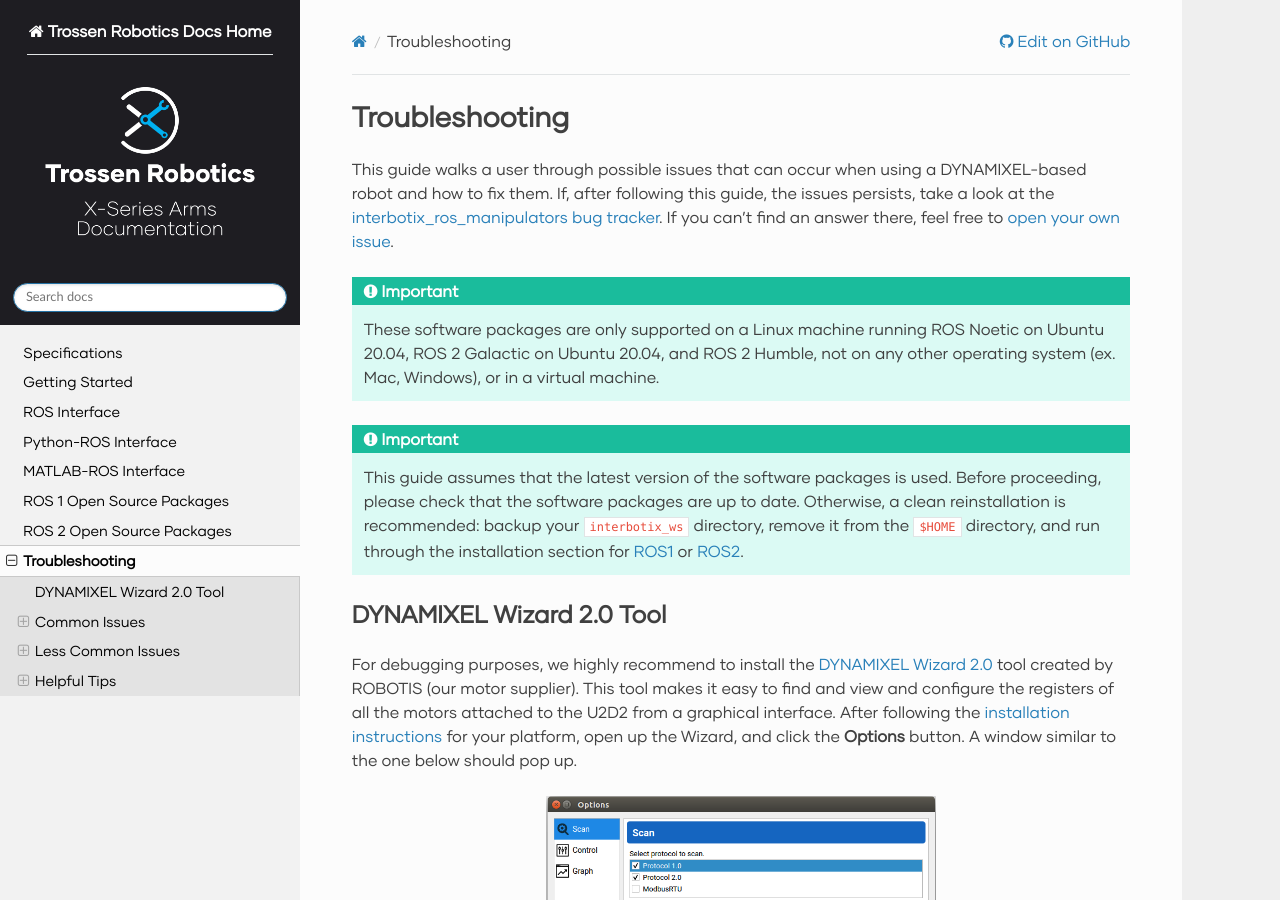
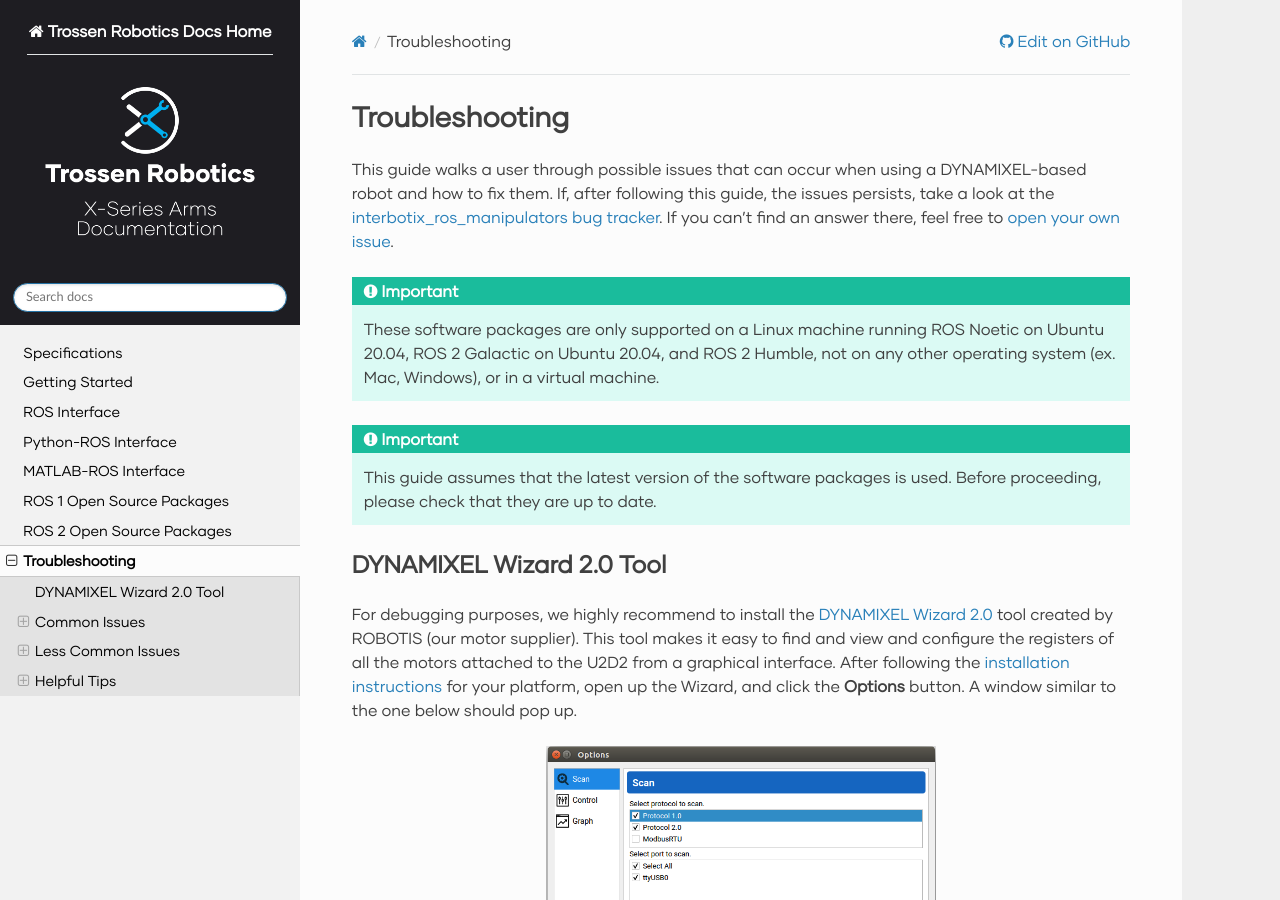
Before and after one commit to TrossenRobotics/interbotix_xsarms_docs, a Sphinx documentation site: the page built from docs/troubleshooting.rst, in a window 1280 px wide and 900 px high. Built offline with Sphinx 7.4.7 and the Read the Docs theme 2.0.0, drawn with Linux system fonts in a browser that asks for light colours; some web fonts are replaced.

Commit message:
Removed the reinstallation recommendation in the troubleshooting page

```diff
--- a/docs/troubleshooting.rst
+++ b/docs/troubleshooting.rst
@@ -16,8 +16,7 @@ your own issue`_.
 .. important::
 
     This guide assumes that the latest version of the software packages is used.
-    Before proceeding, please check that the software packages are up to date.
-    Otherwise, a clean reinstallation is recommended: backup your ``interbotix_ws`` directory, remove it from the ``$HOME`` directory, and run through the installation section for :doc:`ROS1 </ros_interface/ros1/software_setup>` or :doc:`ROS2 </ros_interface/ros2/software_setup>`.
+    Before proceeding, please check that they are up to date.
 
 .. _`interbotix_ros_manipulators bug tracker`: https://github.com/Interbotix/interbotix_ros_manipulators/issues?q=is%3Aissue
 .. _`open your own issue`: https://github.com/Interbotix/interbotix_ros_manipulators/issues/new/choose
```
